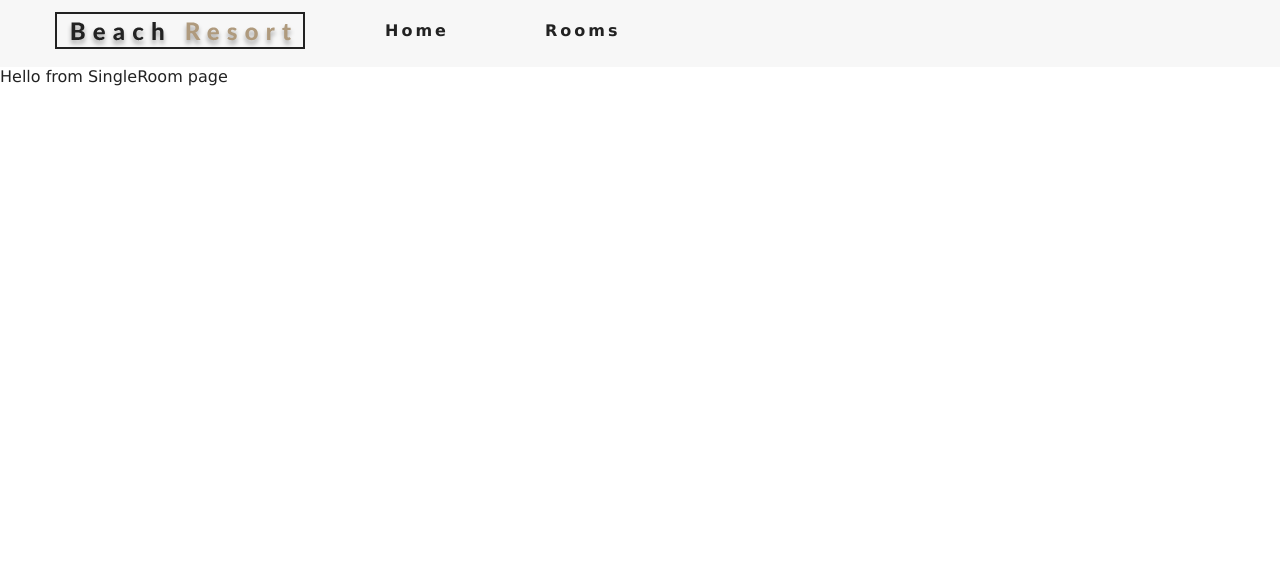
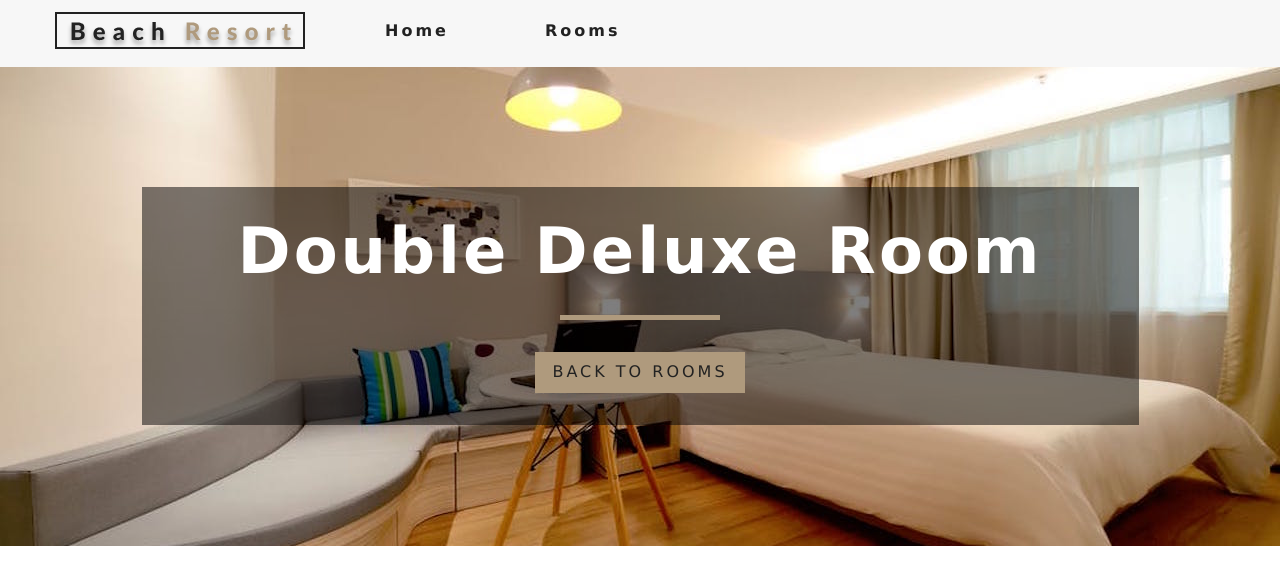
Before and after one commit to Sepp1324/Hotel-Reservation, a React (Create React App) app in the folder resort/: page /rooms/double-deluxe in a window 1280 px wide. Shown: the top 584 px of the page. Built offline with nearby package versions, Linux system fonts and the light colour scheme.

Commit message:
Errorhandling

```diff
--- a/resort/src/context.js
+++ b/resort/src/context.js
@@ -34,9 +34,15 @@ class RoomProvider extends Component {
     return tmp_items;
   }
 
+  get_room = (slug) => {
+    let tmp_rooms = [...this.state.rooms];
+    const room = tmp_rooms.find((room) => room.slug === slug);
+    return room;
+  };
+
   render() {
     return (
-      <RoomContext.Provider value={{ ...this.state }}>
+      <RoomContext.Provider value={{ ...this.state, get_room: this.get_room }}>
         {this.props.children}
       </RoomContext.Provider>
     );
--- a/resort/src/pages/SingleRoom.js
+++ b/resort/src/pages/SingleRoom.js
@@ -1,7 +1,47 @@
 import React, { Component } from 'react'
+import default_background from '../images/room-1.jpeg'
+import Hero from '../components/Hero'
+import Banner from '../components/Banner'
+import { Link } from 'react-router-dom'
+import { RoomContext } from '../context'
 
 export default class SingleRoom extends Component {
+    constructor(props) {
+        super(props);
+
+        this.state = {
+            slug: this.props.match.params.slug,
+            default_background
+        };
+    }
+
+    static contextType = RoomContext;
+
+    // componentDidMount() {
+
+    // }
+
     render() {
-        return <div>Hello from SingleRoom page</div>;
+        const { get_room } = this.context;
+        const room = get_room(this.state.slug);
+
+        if (!room) {
+            return <div className="error">
+                <h3>no such room could be found...</h3>
+                <Link to="/rooms" className="btn-primary">
+                    back to rooms
+                </Link>
+            </div>
+        }
+
+        const { name, description, capacity, size, price, extras, breakfast, pets, images } = room;
+
+        return <Hero hero='roomsHero'>
+            <Banner title={`${name} room`}>
+                <Link to="/rooms" className="btn-primary">
+                    back to rooms
+                </Link>
+            </Banner>
+        </Hero>
     }
 }
```
